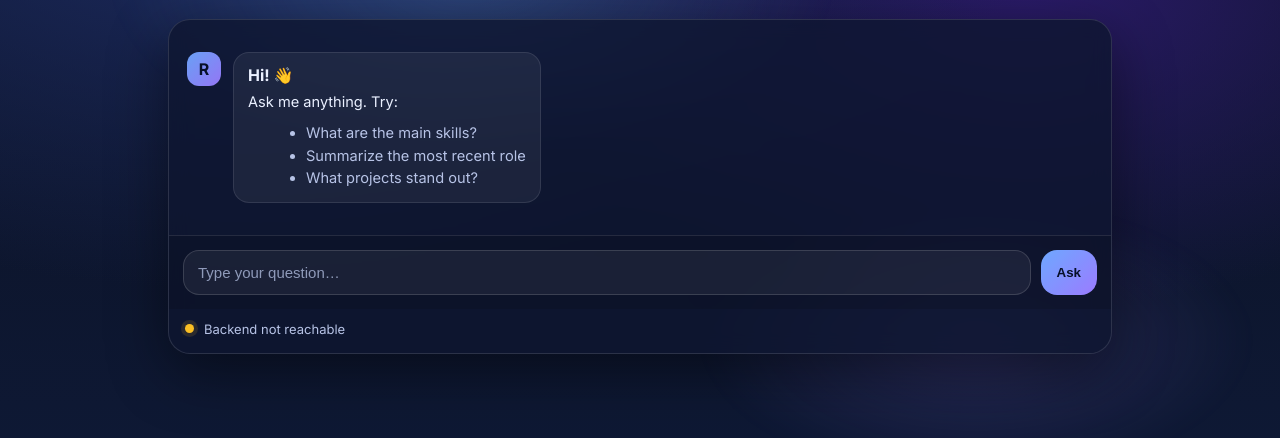
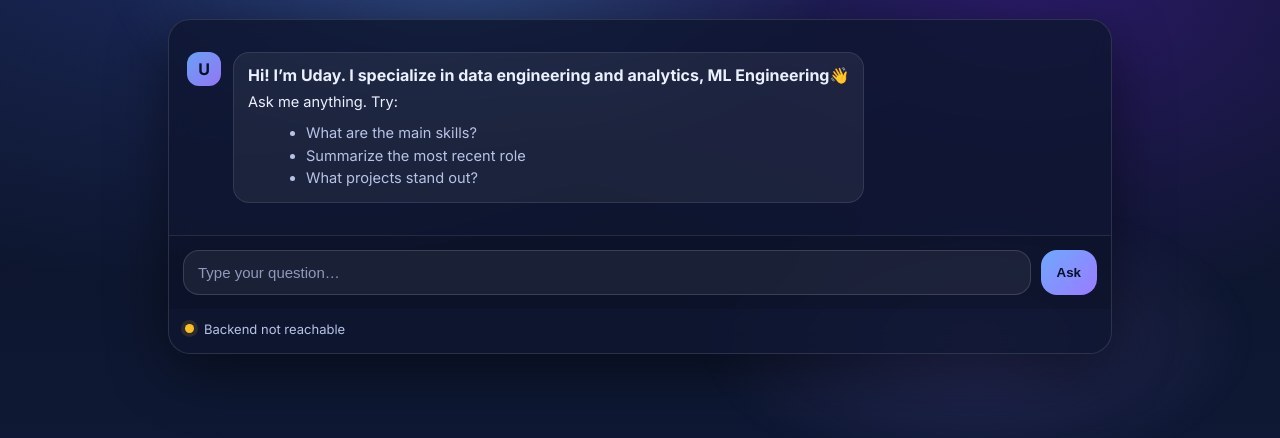
Before and after one commit to Uday-Varikuppala/ResumeRagBot, a plain HTML site: page frontend/index.html in a window 1280 px wide. Shown: the part 180-618 px from the top of the page. Drawn offline with Linux system fonts and the light colour scheme; no server answers.

Commit message:
UI improvement

```diff
--- a/frontend/index.html
+++ b/frontend/index.html
@@ -24,9 +24,9 @@
     <section class="card">
       <div class="chat">
         <div class="msg bot">
-          <div class="avatar">R</div>
+          <div class="avatar">U</div>
           <div class="bubble">
-            <div class="title">Hi! 👋</div>
+            <div class="title">Hi! I’m Uday. I specialize in data engineering and analytics, ML Engineering👋</div>
             <div class="text">
               Ask me anything. Try:
               <ul>
```
